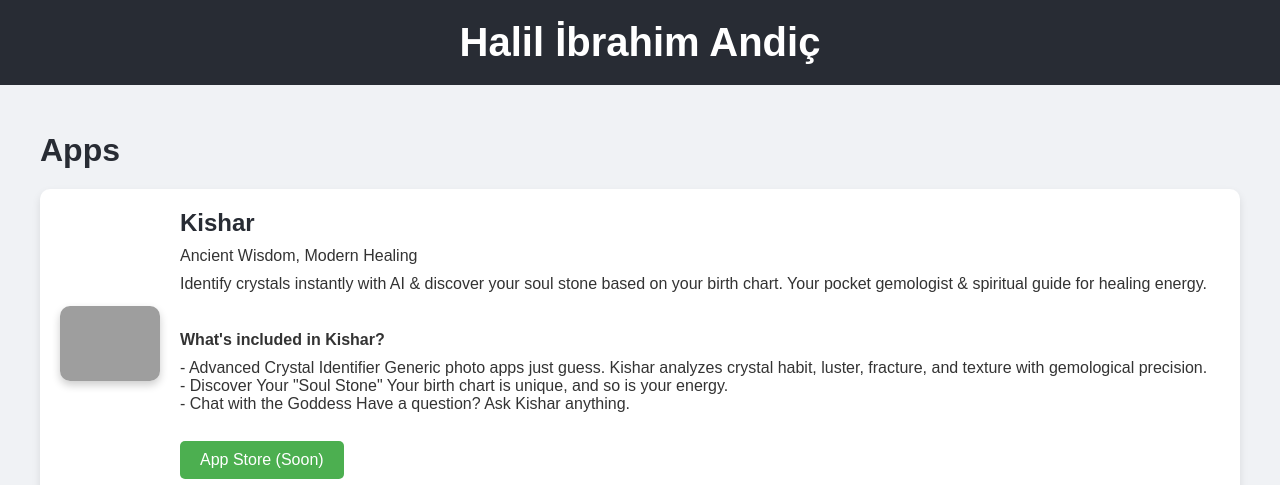
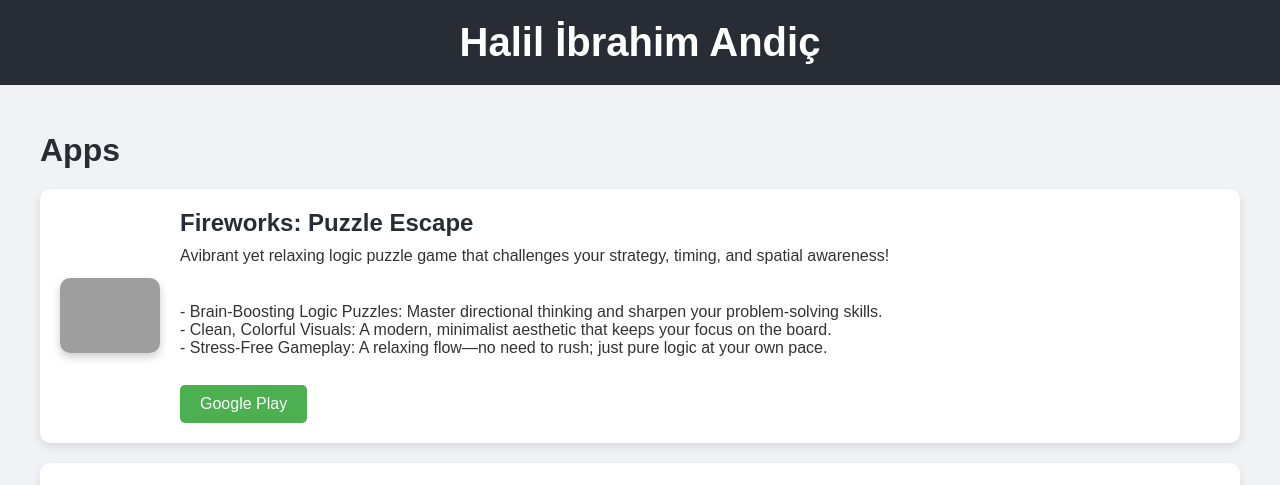
Before and after one commit to HalilIbrahimAndic/HalilIbrahimAndic.github.io, a plain HTML site: page index.html in a window 1280 px wide. Shown: the top 485 px of the page. Drawn offline with Linux system fonts and the light colour scheme; grey boxes are pictures that could not be loaded.

Commit message:
Add Fireworks app details to index.html
Added details for the 'Fireworks: Puzzle Escape' app, including features and a link to Google Play.

```diff
--- a/index.html
+++ b/index.html
@@ -114,6 +114,22 @@
         <section class="section app-gallery">
             <h2>Apps</h2>
             <ul>
+                <li>
+                    <div style="display: flex; align-items: center;">
+                        <img src="https://play-lh.googleusercontent.com/oqPmbPE5sKdrJY0IkgceDso8Yf2ZFyoF0zwvUT-S8x0I7wYZWkq8w312h_eILlkzAKgM_Szj7_cMMlNRyGSVAZ0=w480-h960-rw" alt="Fireworks">
+                        <div class="app-details">
+                            <h3>Fireworks: Puzzle Escape</h3>
+                            <p>Avibrant yet relaxing logic puzzle game that challenges your strategy, timing, and spatial awareness!<br /></p>
+                            <br />
+                                <p>
+                                    - Brain-Boosting Logic Puzzles: Master directional thinking and sharpen your problem-solving skills.<br />
+                                    - Clean, Colorful Visuals: A modern, minimalist aesthetic that keeps your focus on the board.<br />
+                                    - Stress-Free Gameplay: A relaxing flow—no need to rush; just pure logic at your own pace.<br />
+                                </p><br />
+                            <a href="https://play.google.com/store/apps/details?id=com.anloft.fireworks" class="button">Google Play</a>
+                        </div>
+                    </div>
+                </li>
                 <li>
                     <div style="display: flex; align-items: center;">
                         <img src="https://drive.google.com/file/d/1KL-U3F2rPyXaCBJnEyZcLQhjWhIjAFZJ/view?usp=sharing" alt="Kishar">
```
